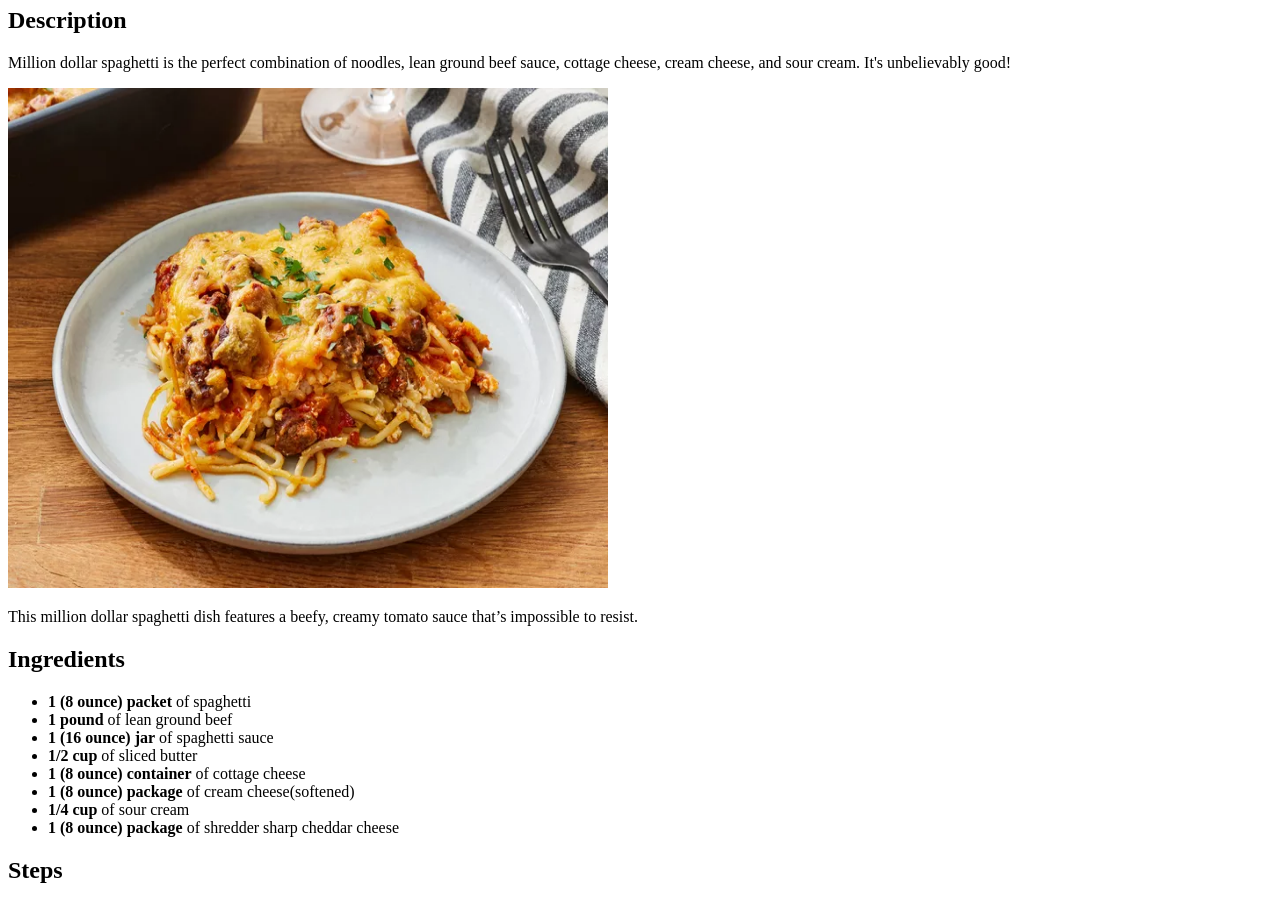
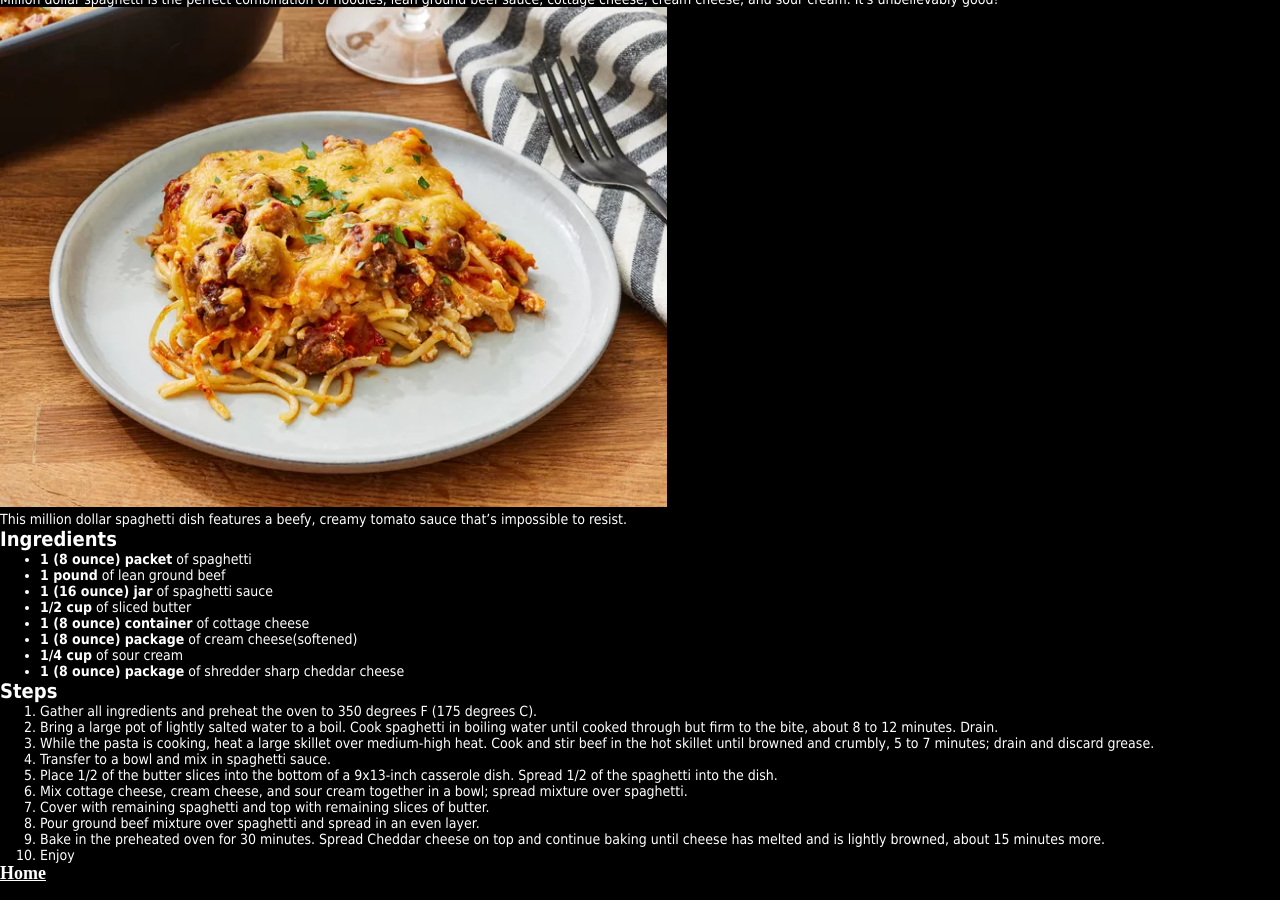
Before and after one commit to Carzy14/odin-recipes, a plain HTML site: page recipes/spaghetti.html in a window 1280 px wide. Shown: the part 73-973 px from the top of the page. Drawn offline with Linux system fonts and the light colour scheme.

Commit message:
Added classes to html elements and basic css style

```diff
--- a/recipes/spaghetti.html
+++ b/recipes/spaghetti.html
@@ -2,46 +2,47 @@
 <html lang="en">
 <head>
     <meta charset="utf-8">
+    <link rel="stylesheet" href="../style.css">
     <title>Spaghetti recipe</title>
 </head>
 <body>
-    <h1>Spaghetti</h1>
-    <h2>Description</h2>
-        <p>Million dollar spaghetti is the perfect combination of noodles,
+    <h1 class="title">Spaghetti</h1>
+    <h3 class="sub-title">Description</h3>
+        <p class="description">Million dollar spaghetti is the perfect combination of noodles,
            lean ground beef sauce, cottage cheese, cream cheese, and sour cream. It's unbelievably good!</p>
-        <img src="../images/spaghetti.jpg" alt="Picture of delicious spaghetti" height="500" width="600">
-        <p>This million dollar spaghetti dish features a beefy, creamy tomato sauce that’s impossible to resist. </p>
-    <h2>Ingredients</h2>
+        <img class="image" src="../images/spaghetti.jpg" alt="Picture of delicious spaghetti" height="500" width="600">
+        <p class="description">This million dollar spaghetti dish features a beefy, creamy tomato sauce that’s impossible to resist. </p>
+    <h3 class="sub-title">Ingredients</h3>
         <ul>
-            <li><strong>1 (8 ounce) packet</strong> of spaghetti</li>
-            <li><strong>1 pound</strong> of lean ground beef</li>
-            <li><strong>1 (16 ounce) jar</strong> of spaghetti sauce</li>
-            <li><strong>1/2 cup</strong> of sliced butter</li>
-            <li><strong>1 (8 ounce) container</strong> of cottage cheese</li>
-            <li><strong>1 (8 ounce) package</strong> of cream cheese(softened)</li>
-            <li><strong>1/4 cup</strong> of sour cream</li>
-            <li><strong>1 (8 ounce) package</strong> of shredder sharp cheddar cheese</li>
+            <li class="list-element"><strong>1 (8 ounce) packet</strong> of spaghetti</li>
+            <li class="list-element"><strong>1 pound</strong> of lean ground beef</li>
+            <li class="list-element"><strong>1 (16 ounce) jar</strong> of spaghetti sauce</li>
+            <li class="list-element"><strong>1/2 cup</strong> of sliced butter</li>
+            <li class="list-element"><strong>1 (8 ounce) container</strong> of cottage cheese</li>
+            <li class="list-element"><strong>1 (8 ounce) package</strong> of cream cheese(softened)</li>
+            <li class="list-element"><strong>1/4 cup</strong> of sour cream</li>
+            <li class="list-element"><strong>1 (8 ounce) package</strong> of shredder sharp cheddar cheese</li>
         </ul>
-    <h2>Steps</h2>
+    <h3 class="sub-title">Steps</h3>
         <ol>
-            <li>Gather all ingredients and preheat the oven to 350 degrees F (175 degrees C).</li>
-            <li>Bring a large pot of lightly salted water to a boil.
+            <li class="list-element">Gather all ingredients and preheat the oven to 350 degrees F (175 degrees C).</li>
+            <li class="list-element">Bring a large pot of lightly salted water to a boil.
                 Cook spaghetti in boiling water until cooked through but firm to the bite,
                  about 8 to 12 minutes. Drain.</li>
-             <li>While the pasta is cooking, heat a large skillet over medium-high heat.
+             <li class="list-element">While the pasta is cooking, heat a large skillet over medium-high heat.
                  Cook and stir beef in the hot skillet until browned and crumbly, 5 to 7 minutes;
                   drain and discard grease.</li>
-            <li>Transfer to a bowl and mix in spaghetti sauce.</li>
-            <li>Place 1/2 of the butter slices into the bottom of a 9x13-inch
+            <li class="list-element">Transfer to a bowl and mix in spaghetti sauce.</li>
+            <li class="list-element">Place 1/2 of the butter slices into the bottom of a 9x13-inch
                  casserole dish. Spread 1/2 of the spaghetti into the dish.</li>
-            <li>Mix cottage cheese, cream cheese, and sour cream together in a bowl; spread mixture over spaghetti.</li>
-            <li>Cover with remaining spaghetti and top with remaining slices of butter.</li>
-            <li>Pour ground beef mixture over spaghetti and spread in an even layer.</li>
-            <li>Bake in the preheated oven for 30 minutes.
+            <li class="list-element">Mix cottage cheese, cream cheese, and sour cream together in a bowl; spread mixture over spaghetti.</li>
+            <li class="list-element">Cover with remaining spaghetti and top with remaining slices of butter.</li>
+            <li class="list-element">Pour ground beef mixture over spaghetti and spread in an even layer.</li>
+            <li class="list-element">Bake in the preheated oven for 30 minutes.
                  Spread Cheddar cheese on top and continue baking until cheese has melted and is lightly browned,
                   about 15 minutes more.</li>
-            <li>Enjoy</li>
+            <li class="list-element">Enjoy</li>
         </ol>
-    <a href="../index.html">Home</a>
+    <a class="home" href="../index.html">Home</a>
 </body>
 </html>
--- /dev/null
+++ b/style.css
@@ -0,0 +1,36 @@
+*{
+    margin: 0;
+    paddin: 0;
+    background-color: #000000;
+    color: #FFFFFF;
+}
+
+.title,
+ .sub-title,
+  .description,
+   .list-element{
+    font-family: Tahoma, sans-serif;
+   }
+
+.title{
+    font-size: 34px;
+}
+
+.sub-title{
+    font-size: 20px;
+}
+
+.description,
+ .list-element{
+    font-size: 14px;
+ }
+
+ .image{
+    height: 500px;
+    width: auto;
+ }
+
+ .home{
+    font-size: 18px;
+    font-weight: bold;
+ }
```
Also changed, not shown: index.html (+5 -4 lines), recipes/pancakes.html (+20 -19 lines), recipes/pizza.html (+24 -23 lines).
